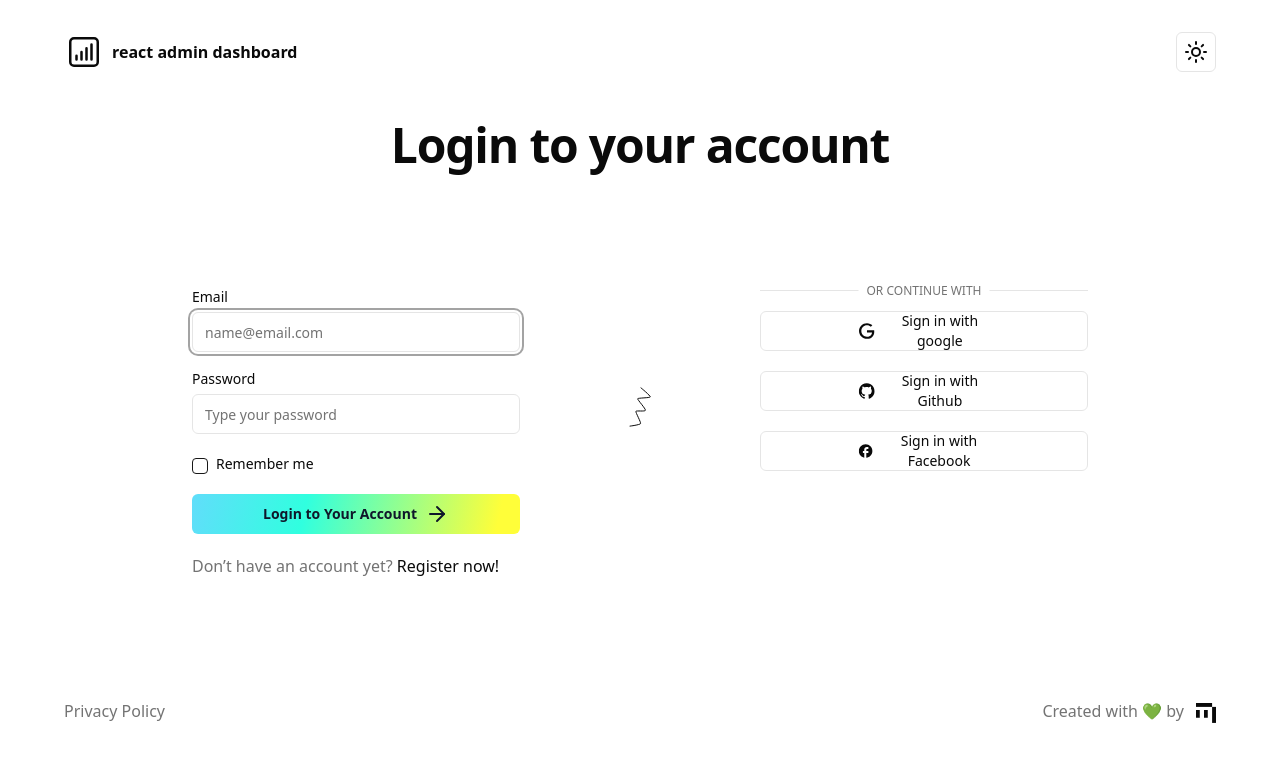
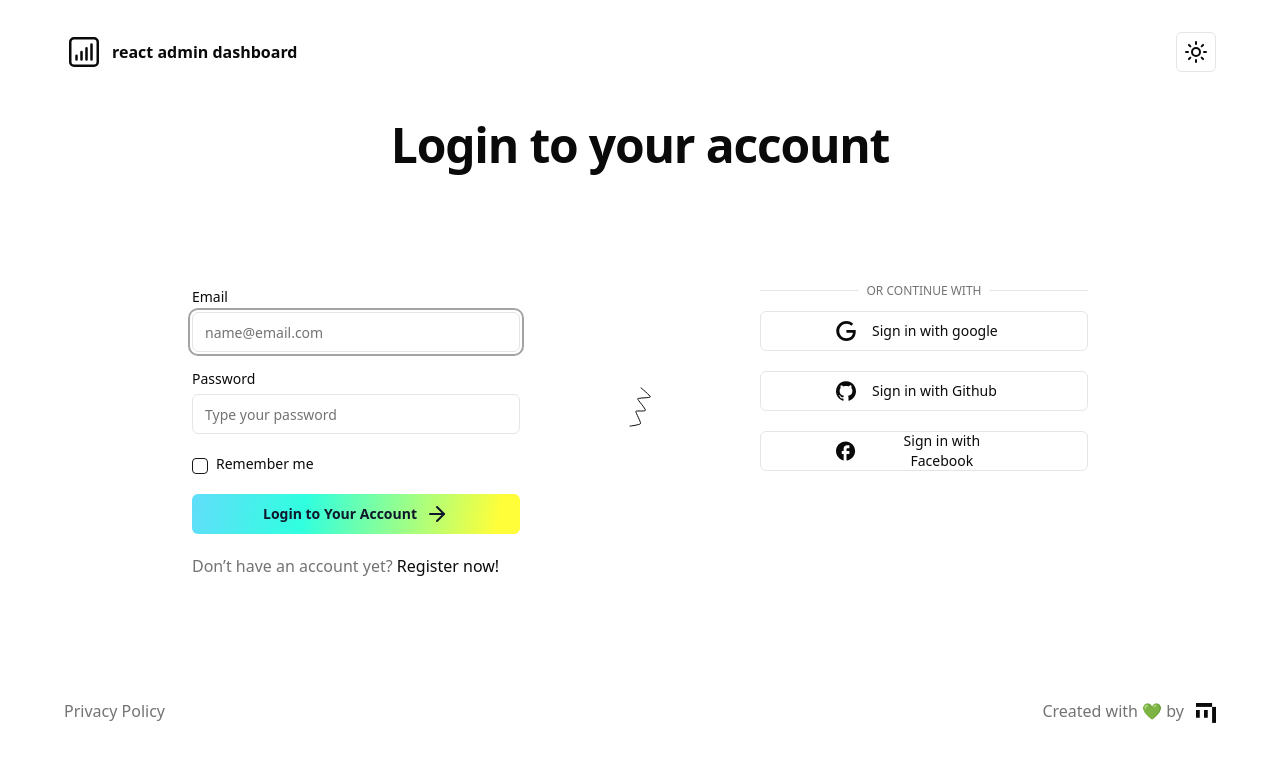
Before and after one commit to dev-mkr/react-admin-dashboard, a React (Vite) app: page /login in a window 1280 px wide. Shown: the top 762 px of the page. Built offline with nearby package versions, Linux system fonts and the light colour scheme.

Commit message:
fix: auth providers space in tablet

```diff
--- a/src/components/auth/AuthProviders.tsx
+++ b/src/components/auth/AuthProviders.tsx
@@ -16,7 +16,7 @@ function AuthProviders(props: PropsType) {
         className="relative justify-start"
         title="SOON - under development"
       >
-        <span className="absolute left-1/2 flex w-[70%] translate-x-[-50%] gap-x-4 md:w-[40%]">
+        <span className="absolute left-1/2 flex w-[70%] translate-x-[-50%] gap-x-4 md:w-[11rem]">
           {children}
         </span>
       </Button>
```
